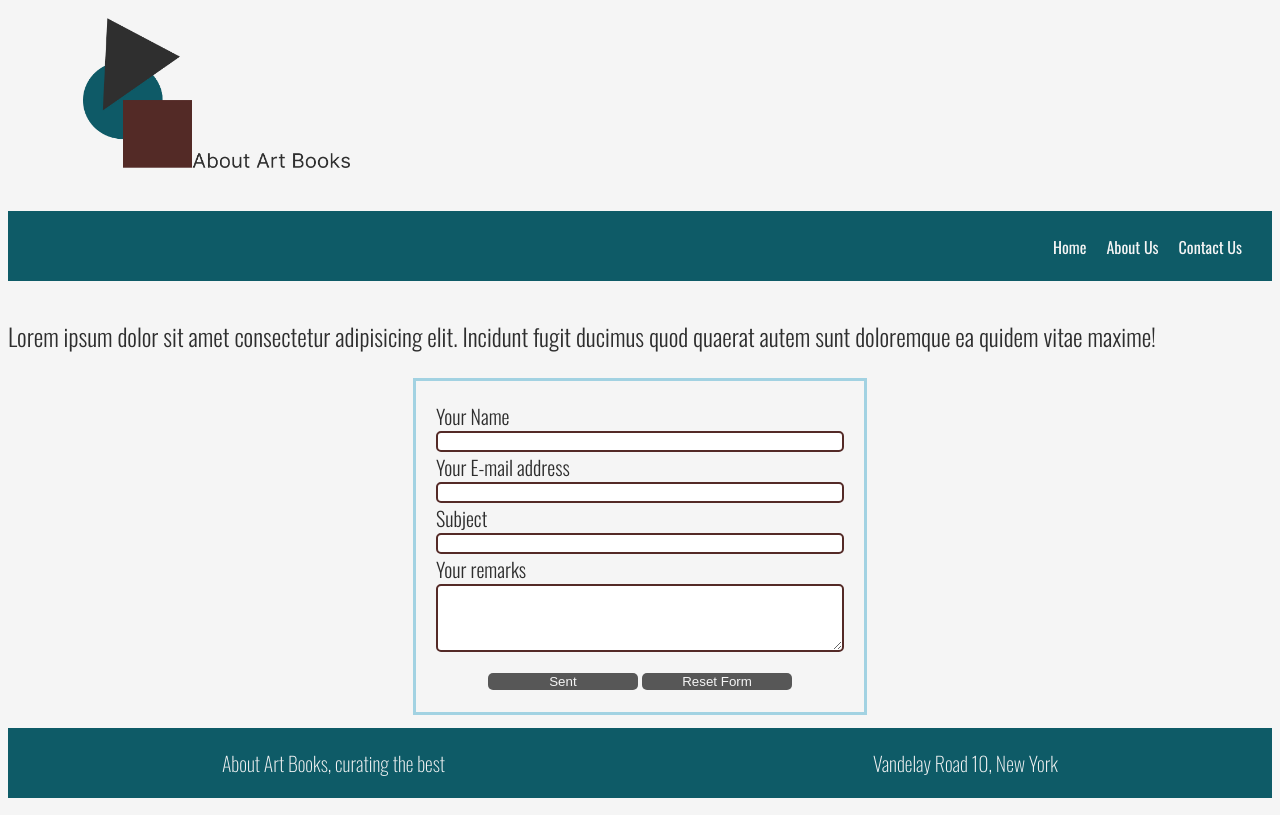
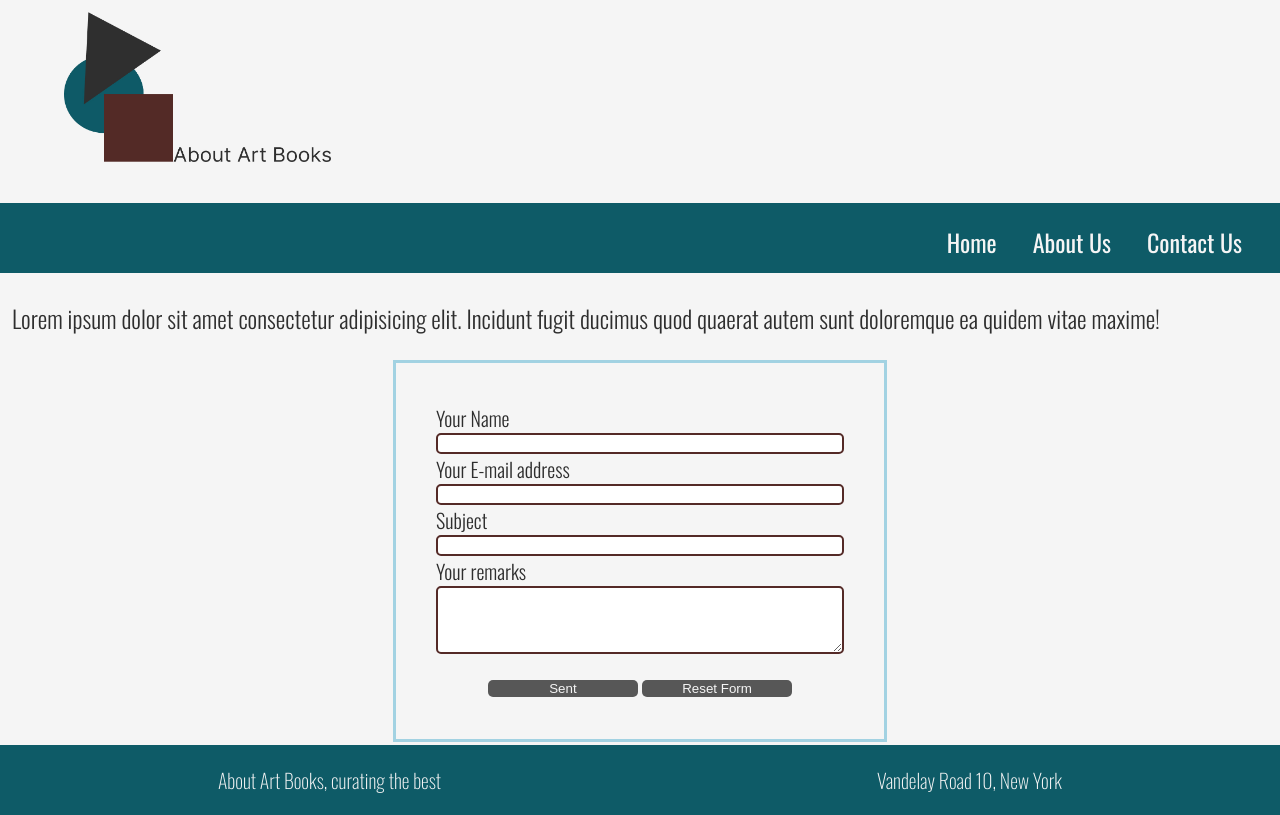
Before and after one commit to jkremers79/advanced-css-project, a plain HTML site: page contact.html in a window 1280 px wide. Drawn offline with nearby package versions, Linux system fonts and the light colour scheme.

Commit message:
simplified css

```diff
--- a/styles.css
+++ b/styles.css
@@ -1,6 +1,8 @@
 /*mobile layout*/
 
 body {
+  margin: 0;
+  padding: 0;
   color: hsl(0, 0%, 18%);
   background-color: hwb(0 96% 4%);
   font-family: Oswald;
@@ -56,14 +58,13 @@ nav ul {
   display: flex;
   justify-content: center;
   list-style-type: none;
-  padding: 0;
 }
 
 nav a {
   color: hsl(0, 0%, 96%);
   text-decoration: none;
-  font: 300 16px;
-  padding: 10px;
+  font: 300 1rem;
+  padding: 0.75em;
 }
 
 .main-home {
@@ -80,6 +81,7 @@ nav a {
   flex-direction: column;
   justify-content: center;
   align-items: center;
+  margin: 0 0.5em 1em 0.5em;
 }
 
 .product-header {
@@ -106,7 +108,8 @@ iframe {
 }
 
 .main-contact {
-  padding: 10px 0;
+  margin-left: 0.75em;
+  margin-right: 0.75em;
 }
 
 .contact-form {
@@ -115,7 +118,7 @@ iframe {
   width: fit-content;
   margin: auto;
   border: 3px solid hsl(195, 52%, 76%);
-  padding: 20px;
+  padding: 2em;
 }
 
 .contact-form > label {
@@ -132,7 +135,7 @@ textarea {
 }
 
 .form-btn-wrapper {
-  padding-top: 10px;
+  padding-top: 0.75em;
   margin: auto;
   width: fit-content;
 }
@@ -142,6 +145,11 @@ textarea {
   color: hsl(0, 0%, 96%);
   background-color: hsl(0, 0%, 34%);
   border-style: none;
+}
+
+.main-about {
+  margin-left: 0.75em;
+  margin-right: 0.75em;
 }
 
 .about-section {
@@ -172,25 +180,9 @@ textarea {
 
 /*tablet layout*/
 @media only screen and (min-width: 768px) {
-  /* h1 {
-    font: 400 23px;
+  article p {
+    padding-bottom: 3em;
   }
-
-  h2 {
-    font: 400 20px;
-  }
-
-  p {
-    font: 400 17px;
-  } */
-
-  article p {
-    padding-bottom: 30px;
-  }
-
-  /* figcaption {
-    font: 200 14px;
-  } */
 
   .grid {
     display: grid;
@@ -205,14 +197,14 @@ textarea {
   }
 
   .company-logo {
-    padding: 10px 0 0 50px;
+    padding: 0.75em 0 0 3em;
   }
 
   nav {
     grid-column: 1 / 2;
     grid-row: 2 / 3;
     background-color: hsl(188, 76%, 23%);
-    padding-right: 20px;
+    padding-right: 0.75em;
   }
 
   nav ul {
@@ -223,10 +215,11 @@ textarea {
   }
 
   nav a {
-    font: 400 19px;
+    font: 400;
+    font-size: 1.25rem;
     color: hsl(0, 0%, 96%);
     text-decoration: none;
-    padding: 10px;
+    padding: 0.75em;
   }
 
   .main-home {
@@ -243,7 +236,7 @@ textarea {
     flex-direction: column;
     justify-content: center;
     align-items: center;
-    padding: 0 20px;
+    padding: 0 0.5em;
   }
 
   .product-header {
@@ -262,21 +255,20 @@ textarea {
     flex-direction: row;
     flex-wrap: wrap;
     justify-content: space-around;
-    padding: 0 10px 5px 10px;
+    padding: 0 0.75em 0.4em 0.75em;
   }
 
   .product-images > figure {
-    padding: 0 10px 5px 0;
+    padding: 0 0.75em 0.5em 0;
   }
 
   .contact-form {
-    /* font: 300 19px; */
     width: fit-content;
     margin: auto;
     border: 3px solid hsl(195, 52%, 76%);
     display: flex;
     flex-direction: column;
-    padding: 20px;
+    padding: 2em;
   }
 
   input,
@@ -288,7 +280,7 @@ textarea {
   }
 
   .form-btn-wrapper {
-    padding-top: 10px;
+    padding-top: 0.75em;
     margin: auto;
     width: fit-content;
   }
@@ -307,12 +299,8 @@ textarea {
   }
 
   .about-section {
-    padding: 0 10px;
+    padding: 0 0.75em;
   }
-
-  /* .about-section > p {
-    font: 200 16px;
-  } */
 
   .footer-content {
     grid-column: 1 / 2;
@@ -323,33 +311,13 @@ textarea {
     justify-content: space-around;
     align-items: center;
   }
-
-  /* .footer-content > p {
-    font: 300 16px;
-  } */
 }
 
 /*desktop layout*/
 @media only screen and (min-width: 1024px) {
-  /* h1 {
-    font: 400 26px;
-  } */
-
-  /* h2 {
-    font: 400 23px;
+  article p {
+    padding-bottom: 2em;
   }
-
-  p {
-    font: 400 21px;
-  } */
-
-  article p {
-    padding-bottom: 30px;
-  }
-
-  /* figcaption {
-    font: 200 16px;
-  } */
 
   .grid {
     display: grid;
@@ -364,7 +332,7 @@ textarea {
   }
 
   .company-logo {
-    padding: 10px 0 0 75px;
+    padding: 0.75em 0 0 4em;
   }
 
   nav {
@@ -377,15 +345,16 @@ textarea {
   nav ul {
     display: flex;
     justify-content: flex-end;
-    padding-top: 8px;
+    padding-top: 0.3em;
     list-style-type: none;
   }
 
   nav a {
-    font: 400 21px;
+    font: 400;
+    font-size: 1.5rem;
     color: hsl(0, 0%, 96%);
     text-decoration: none;
-    padding: 10px;
+    padding: 0.75em;
   }
 
   .main-home {
@@ -402,7 +371,7 @@ textarea {
     flex-direction: column;
     justify-content: center;
     align-items: center;
-    padding: 0 20px;
+    padding: 0 0.5em;
   }
 
   .product-header {
@@ -428,13 +397,12 @@ textarea {
   }
 
   .contact-form {
-    /* font: 300 21px; */
     width: fit-content;
     margin: auto;
     border: 3px solid hsl(195, 52%, 76%);
     display: flex;
     flex-direction: column;
-    padding: 20px;
+    padding: 2em;
   }
 
   input,
@@ -446,7 +414,7 @@ textarea {
   }
 
   .form-btn-wrapper {
-    padding-top: 10px;
+    padding-top: 0.75em;
     margin: auto;
     width: fit-content;
   }
@@ -468,10 +436,6 @@ textarea {
     padding: 0 20px;
   }
 
-  /* .about-section > p {
-    font: 200 16px;
-  } */
-
   .footer-content {
     grid-column: 1 / 2;
     grid-row: 4 / 5;
@@ -481,14 +445,4 @@ textarea {
     justify-content: space-around;
     align-items: center;
   }
-
-  /* .footer-content > p {
-    font: 300 18px;
-  } */
 }
-
-/* feedback
-Margin en padding in boy op 0 zetten
-Font-family kan in Body opgenomen worden, hoeft het niet steeds opnieuw gedeclareerd te worden
-<header> is niet gebruikelijk buiten de header als onderdeel van de site. h2 of h1 is voldoende.
-*/
```
